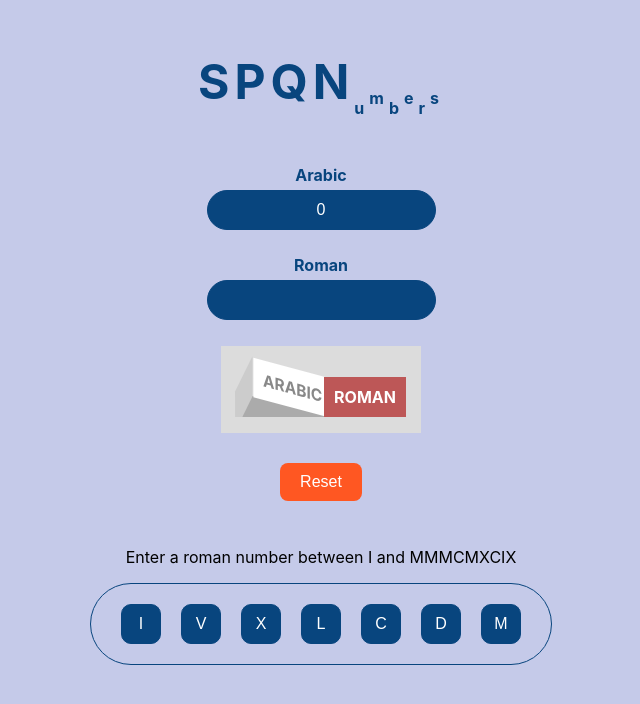
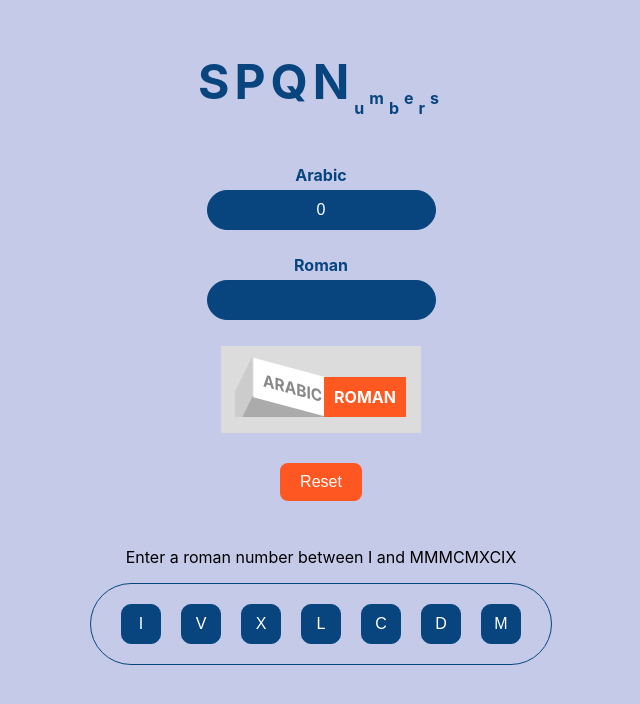
Before and after one commit to licia03/spqn, a React (Create React App) app: page / in a window 1280 px wide. Shown: the top 704 px of the page, without its empty margins (319-959 px from the left). Built offline with nearby package versions, Linux system fonts and the light colour scheme.

Commit message:
update switch colors

```diff
--- a/src/components/Switch/Switch.module.css
+++ b/src/components/Switch/Switch.module.css
@@ -61,7 +61,7 @@
 .switchRight {
   right: 15px;
   bottom: 0;
-  background-color: #bd5757;
+  background-color: #ff5821;
   color: #fff;
 }
 
@@ -87,7 +87,7 @@
 }
 
 input:checked + .switchLeft {
-  background-color: #0084d0;
+  background-color: #08457e;
   color: #fff;
   bottom: 0px;
   left: 20px;
```
